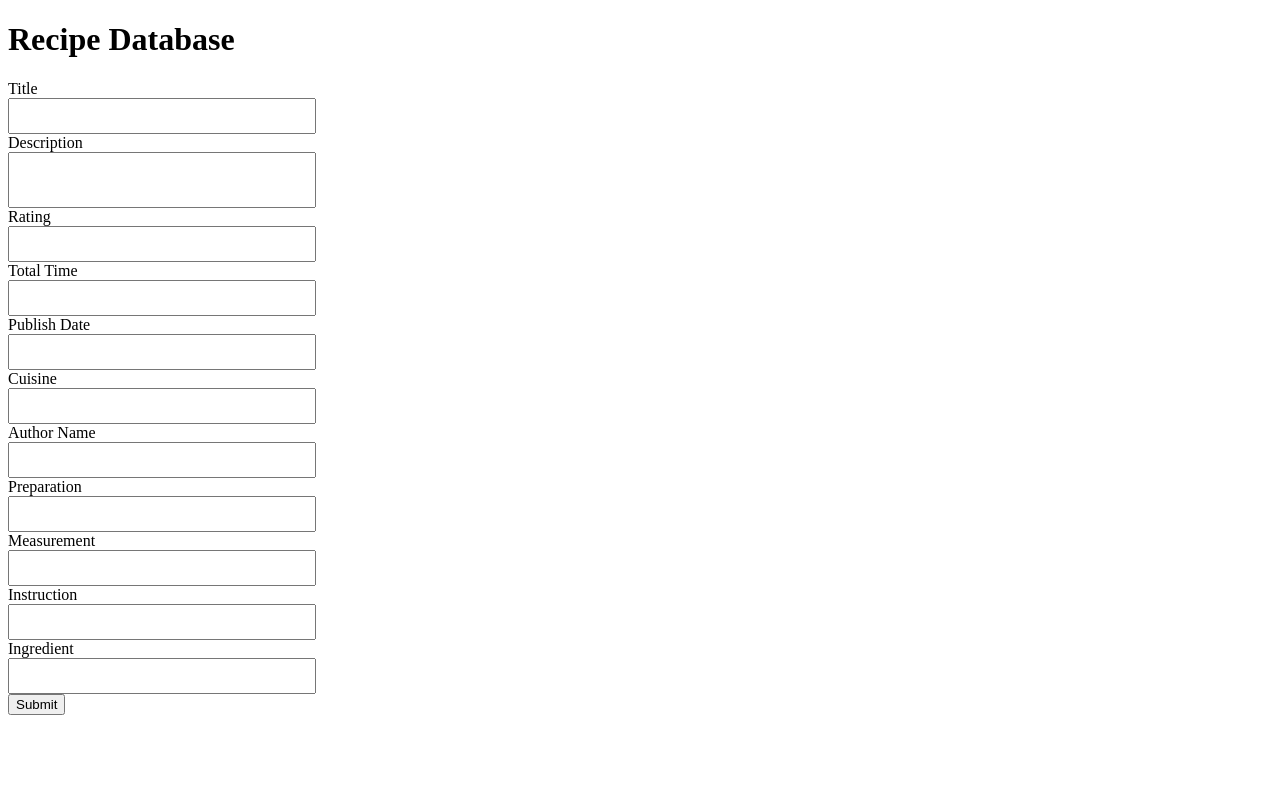
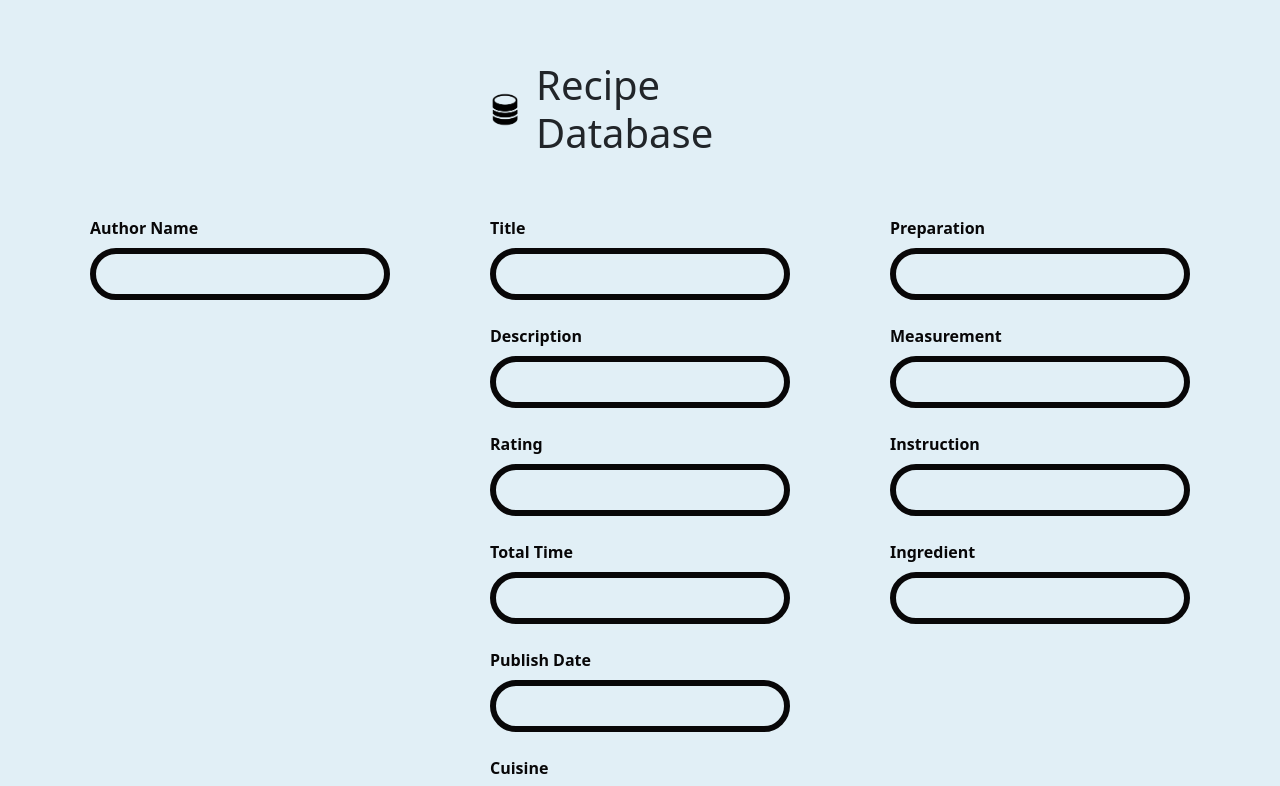
Before and after one commit to isaackimmi/recipe-app, a React (Create React App) app in the folder client/app/: page / in a window 1280 px wide. Shown: the top 786 px of the page. Built offline with nearby package versions, Linux system fonts and the light colour scheme.

Commit message:
frontend change.

```diff
--- a/client/app/public/index.html
+++ b/client/app/public/index.html
@@ -3,6 +3,13 @@
   <head>
     <meta charset="utf-8" />
     <link rel="icon" href="%PUBLIC_URL%/favicon.ico" />
+    <link
+      href="https://cdn.jsdelivr.net/npm/bootstrap@5.2.3/dist/css/bootstrap.min.css"
+      rel="stylesheet"
+      integrity="sha384-rbsA2VBKQhggwzxH7pPCaAqO46MgnOM80zW1RWuH61DGLwZJEdK2Kadq2F9CUG65"
+      crossorigin="anonymous"
+    />
+
     <meta name="viewport" content="width=device-width, initial-scale=1" />
     <meta name="theme-color" content="#000000" />
     <meta
@@ -39,5 +46,10 @@
       To begin the development, run `npm start` or `yarn start`.
       To create a production bundle, use `npm run build` or `yarn build`.
     -->
+    <script
+      src="https://cdn.jsdelivr.net/npm/bootstrap@5.2.3/dist/js/bootstrap.bundle.min.js"
+      integrity="sha384-kenU1KFdBIe4zVF0s0G1M5b4hcpxyD9F7jL+jjXkk+Q2h455rYXK/7HAuoJl+0I4"
+      crossorigin="anonymous"
+    ></script>
   </body>
 </html>
--- a/client/app/src/App.css
+++ b/client/app/src/App.css
@@ -1,25 +1,99 @@
+body {
+  background-color: #e1eff6;
+}
+
 .App {
   text-align: center;
+}
+
+.header {
+  display: flex;
+  justify-content: center;
+  align-items: center;
+  flex-direction: row;
+  width: 25%;
+  gap: 6px;
+  animation-name: floating;
+  animation-duration: 3s;
+  animation-iteration-count: infinite;
+  animation-timing-function: ease-in-out;
+}
+
+@keyframes floating {
+  0% {
+    transform: translate(0, 0px);
+  }
+  50% {
+    transform: translate(0, 10px);
+  }
+  100% {
+    transform: translate(0, -0px);
+  }
+}
+
+.header h1 {
+  margin: 0px;
+}
+
+.page {
+  margin-top: 60px;
+  margin-bottom: 60px;
+  display: flex;
+  justify-content: center;
+  align-items: center;
+  flex-direction: column;
+  gap: 60px;
+}
+
+.form-container {
+  display: flex;
+  flex-direction: row;
+  align-items: flex-start;
+  gap: 100px;
+  margin-bottom: 20px;
 }
 
 .form {
   display: flex;
   flex-direction: column;
   align-items: flex-start;
+  gap: 8px;
+}
 
-}
-.form input[name = description]{
+.form input[name="description"] {
   width: 300px;
   height: 50px;
-  margin: 10;
   font-size: 20px;
 }
-
 
 .form input {
   width: 300px;
   height: 30px;
-  margin: 10;
+  padding: 20px 20px;
   font-size: 20px;
+  border-radius: 40px;
+  border: 6px solid #080708;
+  background-color: #e1eff6;
+}
 
+.form input:focus {
+  border-color: #97d2fb;
+  background-color: white;
+  outline: none;
 }
+
+.form label {
+  font-weight: 600;
+  color: #080708;
+}
+
+.btn-primary,
+.btn-primary:hover,
+.btn-primary:active,
+.btn-primary:visited,
+.btn-primary:focus {
+  background-color: #80ffe8;
+  border-color: #80ffe8;
+  color: black;
+  font-weight: 500;
+}
--- a/client/app/src/App.js
+++ b/client/app/src/App.js
@@ -1,114 +1,158 @@
-import React, {useState} from "react";
-import './App.css';
-import Axios from 'axios'
+import React, { useState } from "react";
+import "./App.css";
+import Axios from "axios";
+import logo from "./recipe-database.png";
 
 function App() {
+  const [Rating, setRating] = useState("");
+  const [Title, setTitle] = useState("");
+  const [Description, setDescription] = useState("");
 
-  const [Rating,setRating] = useState('')
-  const [Title,setTitle] = useState('')
-  const [Description,setDescription] = useState('')
+  const [Total_Time, setTime] = useState("");
+  const [Publish_Date, setDate] = useState("");
+  const [Cuisine, setCusine] = useState("");
 
-  const [Total_Time,setTime] = useState('')
-  const [Publish_Date,setDate] = useState('')
-  const [Cuisine,setCusine] = useState('')
+  const [Author_Name, setAuthor] = useState("");
 
-  const[Author_Name,setAuthor] = useState('')
-
-
-  const [Preparation,setPreparation] = useState('')
-  const [Measurement,setMeasurement] = useState('')
-  const [Instruction,setInstruction] = useState('')
-  const [Ingredient, setIngredient] = useState('')
-
-
+  const [Preparation, setPreparation] = useState("");
+  const [Measurement, setMeasurement] = useState("");
+  const [Instruction, setInstruction] = useState("");
+  const [Ingredient, setIngredient] = useState("");
 
   const submitRecipe = () => {
-    Axios.post('http://localhost:3001/api/insert',
-    {
+    Axios.post("http://localhost:3001/api/insert", {
       Rating: Rating,
       Title: Title,
       Description: Description,
       Total_Time: Total_Time,
       Publish_Date: Publish_Date,
       Cuisine: Cuisine,
-      Author_Name: Author_Name
+      Author_Name: Author_Name,
     }).then(() => {
-      alert('sucessfuly insert');
-    })
-  }
-
-
-
+      alert("sucessfuly insert");
+    });
+  };
 
   return (
-    <div>
-          <h1>Recipe Database</h1>
-          <div className = "form">
+    <div className="page">
+      <div className="header">
+        <img width={"50px"} height={"50px"} alt="logo" src={logo} />
+        <h1>Recipe Database</h1>
+      </div>
+      <div className="form-container">
+        <div className="form">
+          <label>Author Name</label>
+          <input
+            type="text"
+            name="Author"
+            onChange={(e) => {
+              setAuthor(e.target.value);
+            }}
+          />
+        </div>
 
+        <div className="form">
+          <label>Title</label>
+          <input
+            type="text"
+            name="title"
+            onChange={(e) => {
+              setTitle(e.target.value);
+            }}
+          />
 
+          <label className="pt-3">Description</label>
+          <input
+            type="text"
+            name="description"
+            onChange={(e) => {
+              setDescription(e.target.value);
+            }}
+          />
 
-          <label>Title</label>
-          <input type = "text" name ="title" onChange = {(e)=> {
-            setTitle(e.target.value)
-          }}/>
+          <label className="pt-3">Rating</label>
+          <input
+            type="text"
+            name="Rating"
+            onChange={(e) => {
+              setRating(e.target.value);
+            }}
+          />
 
-          <label>Description</label>
-          <input type = "text" name ="description" onChange = {(e)=> {
-            setDescription(e.target.value)
-          }}/>
+          <label className="pt-3">Total Time</label>
+          <input
+            type="text"
+            name="total_time"
+            onChange={(e) => {
+              setTime(e.target.value);
+            }}
+          />
 
-          <label>Rating</label>
-          <input type = "text" name = "Rating" onChange={(e) => {
-            setRating(e.target.value)
-          }}/>
+          <label className="pt-3">Publish Date</label>
+          <input
+            type="text"
+            name="publish_date"
+            onChange={(e) => {
+              setDate(e.target.value);
+            }}
+          />
 
-          <label>Total Time</label>
-          <input type = "text" name = "total_time" onChange = {(e) => {
-            setTime(e.target.value)
-          }}/>
+          <label className="pt-3">Cuisine</label>
+          <input
+            type="text"
+            name="cuisine"
+            onChange={(e) => {
+              setCusine(e.target.value);
+            }}
+          />
+        </div>
 
-          <label>Publish Date</label>
-          <input type = "text" name = "publish_date" onChange = {(e) => {
-            setDate(e.target.value)
-          }}/>
+        <div className="form">
+          <label>Preparation</label>
+          <input
+            type="text"
+            name="preparation"
+            onChange={(e) => {
+              setPreparation(e.target.value);
+            }}
+          />
 
-          <label>Cuisine</label>
-          <input type = "text" name = "cuisine" onChange = {(e) => {
-            setCusine(e.target.value)
-          }}/>
+          <label className="pt-3">Measurement</label>
+          <input
+            type="text"
+            name="measurement"
+            onChange={(e) => {
+              setMeasurement(e.target.value);
+            }}
+          />
 
-          <label>Author Name</label>
-          <input type = "text" name = "Author" onChange = {(e) => {
-            setAuthor(e.target.value)
-          }}/>
+          <label className="pt-3">Instruction</label>
+          <input
+            type="text"
+            name="instruction"
+            onChange={(e) => {
+              setInstruction(e.target.value);
+            }}
+          />
+          <label className="pt-3">Ingredient</label>
+          <input
+            type="text"
+            name="Ingredient"
+            onChange={(e) => {
+              setIngredient(e.target.value);
+            }}
+          />
+        </div>
+      </div>
 
-
-          <label>Preparation</label>
-          <input type = "text" name = "preparation" onChange = {(e) => {
-            setPreparation(e.target.value)
-          }}/>
-
-          <label>Measurement</label>
-          <input type = "text" name = "measurement" onChange = {(e) => {
-            setMeasurement(e.target.value)
-          }}/>
-
-          <label>Instruction</label>
-          <input type = "text" name = "instruction" onChange = {(e) => {
-            setInstruction(e.target.value)
-          }}/>
-          <label>Ingredient</label>
-          <input type = "text" name = "Ingredient" onChange = {(e) => {
-            setIngredient(e.target.value)
-          }}/>
-
-          <button onClick = {submitRecipe}>Submit</button>
-
-          </div>
-
+      <button
+        type="button"
+        class="btn btn-primary btn-lg"
+        onClick={submitRecipe}
+      >
+        Submit
+      </button>
     </div>
-
-
   );
 }
 
```
Also changed, not shown: client/app/src/recipe-database.png (added).
